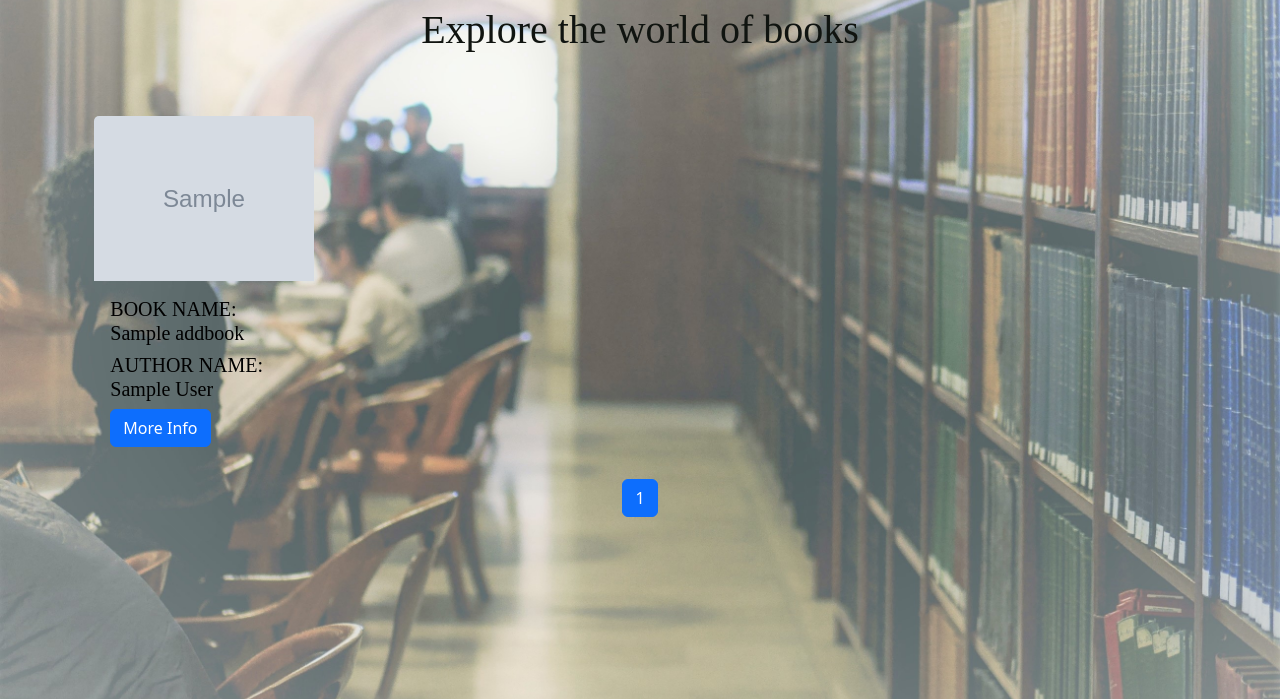
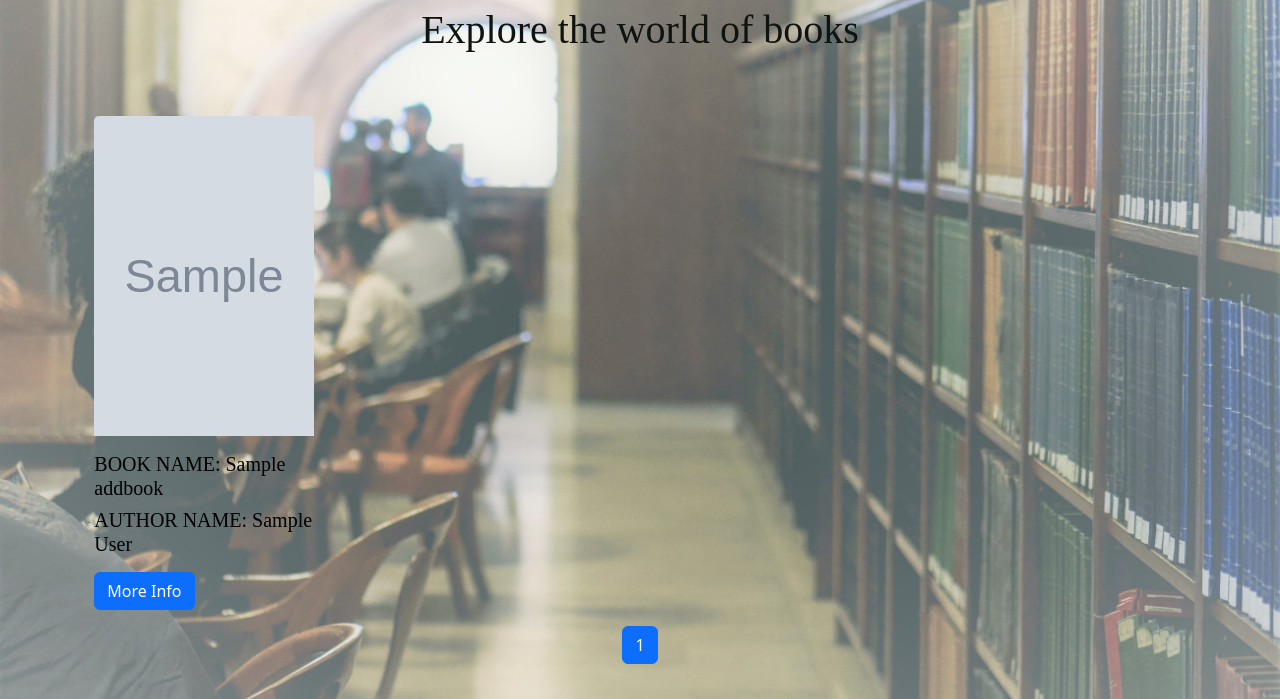
Before and after one commit to Akshiteshnaithani/E-library, a PHP site: page /mainpage.php in a window 1280 px wide. Shown: the part 101-800 px from the top of the page. Run offline with PHP 8.4, Linux system fonts and the light colour scheme; tables that the repository leaves empty or names only in its code hold one stand-in row (values such as "Sample post"); grey boxes marked "Sample" are stand-in pictures.

Commit message:
e-library

```diff
--- a/mainpage.php
+++ b/mainpage.php
@@ -110,12 +110,14 @@ if (mysqli_num_rows($query_sort_run) > 0) {
         ?>
         <div class="col-md-4 justify-content-center d-flex">
             <div class="card m-3" style="width: 222px;">
-            <img src="bookimage/<?=$row['uploadimage'];?>" alt="Card image" class="card-img-top" style="width: 220px; transition: transform 0.2s ease-in-out;"/>
-                <div class="card-body">
-                    <h6 class="card-title times-new-roman">BOOK NAME: <?php echo $row['bookname']; ?></h6>
-                    <h6 class="card-title times-new-roman">AUTHOR NAME: <?php echo $row['authorname']; ?></h6>
+            <img src="bookimage/<?=$row['uploadimage'];?>" alt="Card image" class="card-img-top" style="width: 220px; height:320px; transition: transform 0.2s ease-in-out;"/>
+                <div class="mt-3">
+                    <h6 class="card-title about-sections times-new-roman">BOOK NAME: <?php echo $row['bookname']; ?></h6>
+                    <h6 class="card-title  about-section times-new-roman">AUTHOR NAME: <?php echo $row['authorname']; ?></h6>
+                  </div>
+                  <div class="mt-2">
                     <a href="moreinfo.php?id=<?php echo $row['id']; ?>" class="btn btn-primary">More Info</a>
-                </div>
+                  </div>
             </div>
         </div>
     <?php
--- a/style.css
+++ b/style.css
@@ -48,3 +48,15 @@ body {
   .card-img-top:hover {
     transform: scale(1.1);
   }
+  .about-sections {
+    overflow: hidden;
+    display: -webkit-box;
+    -webkit-line-clamp: 2;
+    -webkit-box-orient: vertical;
+}
+.about-section {
+  overflow: hidden;
+  display: -webkit-box;
+  -webkit-line-clamp: 2;
+  -webkit-box-orient: vertical;
+}
```
